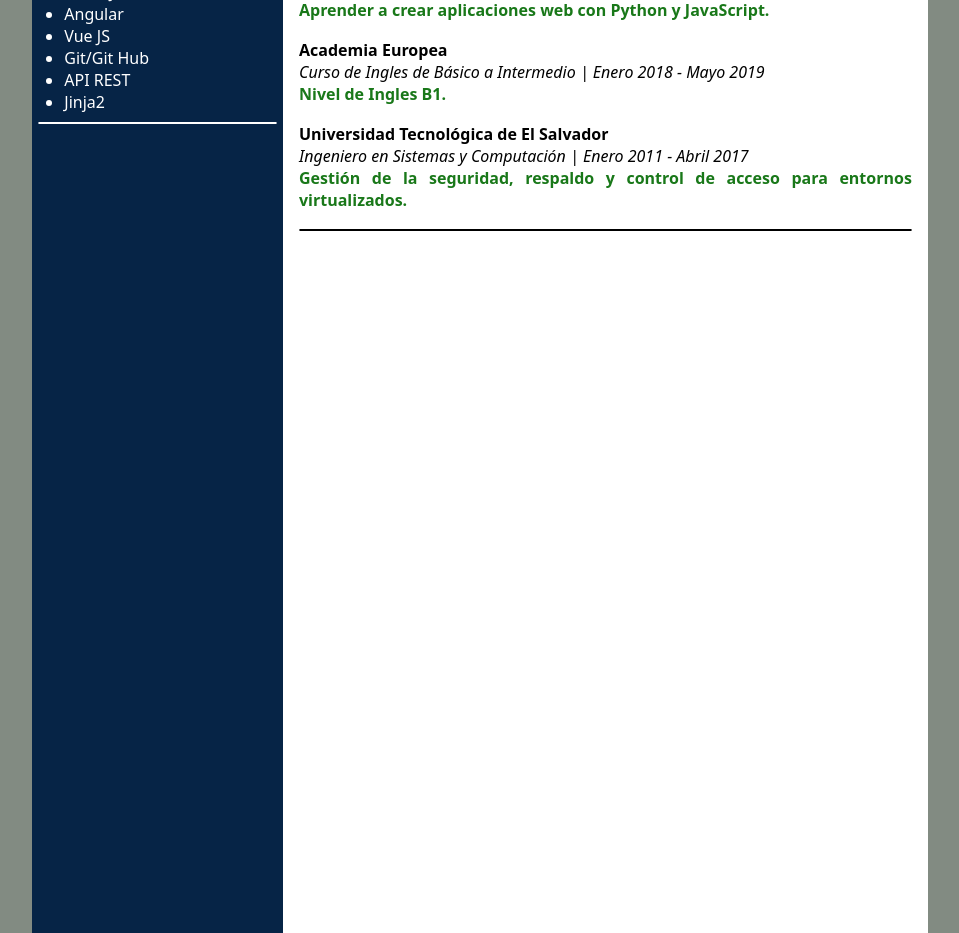
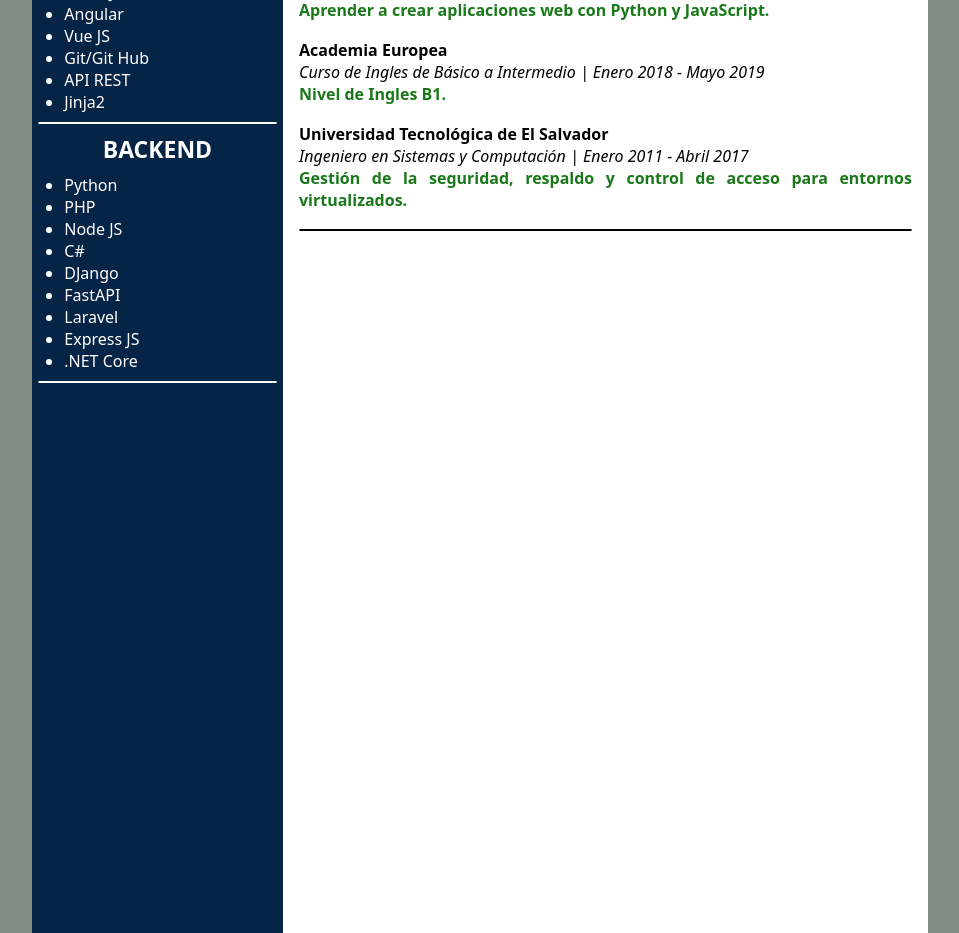
Before and after one commit to Isaac953/curriculum_isaac, a Next.js app: page / in a window 1280 px wide. Shown: the part 1500-2433 px from the top of the page, without its empty margins (160-1119 px from the left). Built offline with nearby package versions, Linux system fonts and the light colour scheme.

Commit message:
CV_19: Componente habilidades backend completo

```diff
--- a/src/app/components/Main.js
+++ b/src/app/components/Main.js
@@ -11,6 +11,7 @@ import { Works } from "./cards/06_works/Works";
 import { Languages } from "./cards/07_languages/Languages";
 import { Education } from "./cards/08_education/Education";
 import { Frontend } from "./cards/09_frontend/Frontend";
+import { Backend } from "./cards/10_backend/Backend";
 
 export const Main = () => {
   // const [height, setHeight] = useState(0);
@@ -79,6 +80,8 @@ export const Main = () => {
           <hr className="hr-wh margint"></hr>
           <Frontend />
           <hr className="hr-wh"></hr>
+          <Backend />
+          <hr className="hr-wh"></hr>
         </section>
         <section className="main__page--experience" ref={container}>
           <hr className="hr-bg margint"></hr>
--- /dev/null
+++ b/src/app/components/cards/10_backend/Backend.js
@@ -0,0 +1,56 @@
+import React from "react";
+import "./Backend.scss";
+
+export const Backend = () => {
+    const title = "BACKEND";
+    let backendData = [
+      {
+        id: 1,
+        description: "Python",
+      },
+      {
+        id: 2,
+        description: "PHP",
+      },
+      {
+        id: 3,
+        description: "Node JS",
+      },
+      {
+        id: 4,
+        description: "C#",
+      },
+      {
+        id: 5,
+        description: "DJango",
+      },
+      {
+        id: 6,
+        description: "FastAPI",
+      },
+      {
+        id: 7,
+        description: "Laravel",
+      },
+      {
+        id: 8,
+        description: "Express JS",
+      },
+      {
+        id: 9,
+        description: ".NET Core",
+      },
+    ];
+  return (
+    <section className="backendcard">
+    <h2 className="backendcard__title">{title}</h2>
+    <ul className="backendcard__list">
+      {backendData.map((item) => (
+        <li key={item.id} className="backendcard__list--item">
+          {item.description}
+        </li>
+      ))}
+    </ul>
+  </section>
+  )
+}
--- /dev/null
+++ b/src/app/components/cards/10_backend/Backend.scss
@@ -0,0 +1,51 @@
+@import "/src/app/styles/Flex.scss";
+@import "/src/app/styles/Colors.scss";
+@import "/src/app/styles/MainCards.scss";
+
+.backendcard {
+  @include flex-column;
+  @include cards;
+  &__title {
+    @include subtitles;
+  }
+  &__list {
+    width: inherit;
+    @include flex-column;
+    list-style: disc;
+    align-items: flex-start;
+    margin-left: 26px;
+    &--item {
+      @include description;
+    }
+  }
+}
+
+/* Start Media Queries Screens 768px and 1023px */
+@media screen and (min-width: 768px) and (max-width: 1023px) {
+    .backendcard {
+        &__list{
+          margin-left: 20px;
+        }
+    }
+  }
+
+  /* End Media Queries Screens 768px and 1023px */
+
+  /* Start Media Queries Screens 767px */
+  @media screen and (max-width: 767px) {
+    .backendcard {
+      &__list{
+        margin-left: 14px;
+      }
+    }
+  }
+
+  /* End Media Queries Screens 767px */
+
+  @media print {
+    .backendcard {
+      &__list{
+        margin-left: 24px;
+      }
+    }
+  }
```
Also changed, not shown: 1 other file (tests, documents, lock files or other folders).
